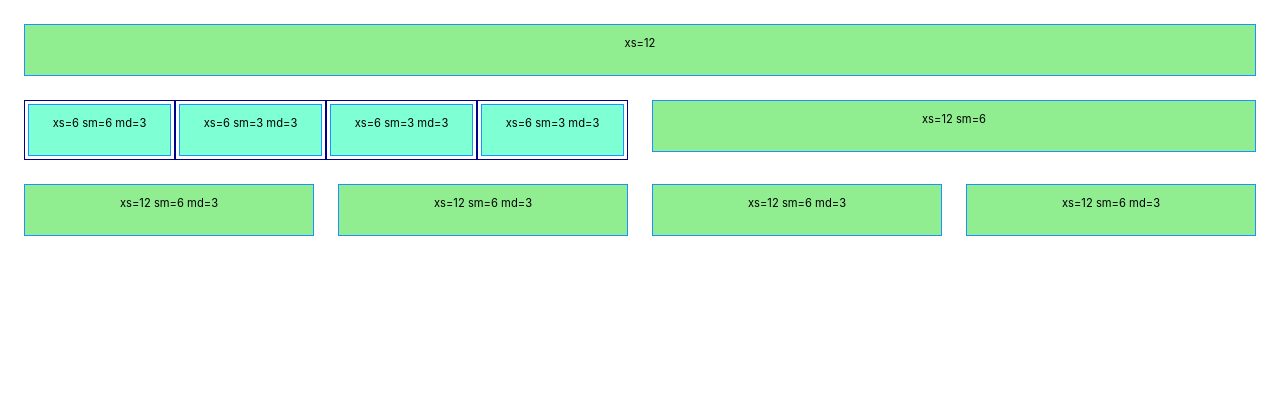
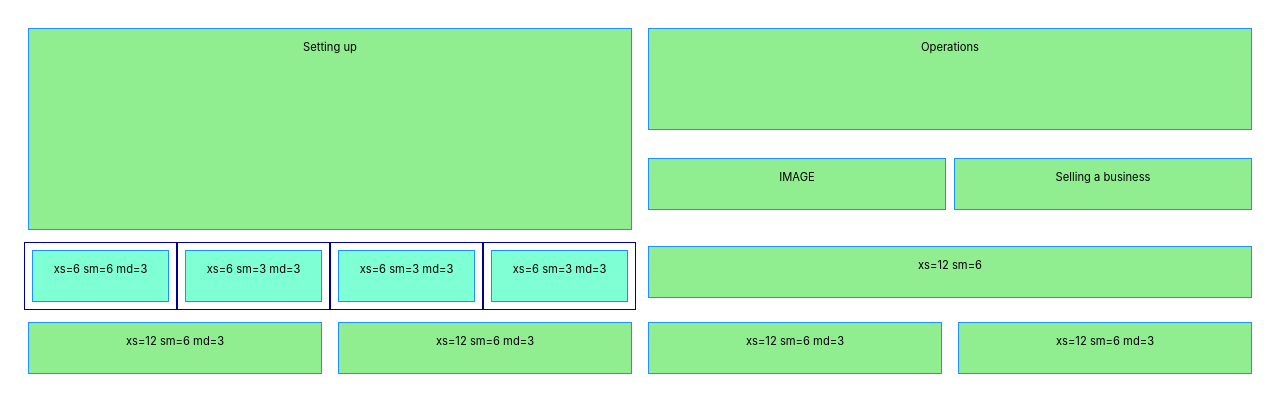
Before and after one commit to mcb-job-tests/mui-grid, a React (Create React App) app: page / in a window 1280 px wide. Shown: the top 412 px of the page. Built offline with nearby package versions, Linux system fonts and the light colour scheme.

Commit message:
starting new sparqa design

```diff
--- a/src/App.css
+++ b/src/App.css
@@ -11,6 +11,7 @@
   border: 1px solid dodgerblue;
   background-color: lightgreen;
   height:50px;
+  margin:4px;
   text-align: center;
   font-size: 0.7rem;
 }
@@ -18,3 +19,11 @@
 .sm-box {
   background-color: aquamarine;
 }
+
+.setting-up {
+  height:200px;
+}
+
+.operations {
+  height:100px;
+}
--- a/src/App.js
+++ b/src/App.js
@@ -18,9 +18,20 @@ function App() {
   return (
     <div className="App">
       <MuiThemeProvider theme={theme}>
-        <Grid container spacing={24}>
-          <Grid item xs={12}>
-            <div className='box'><p>xs=12</p></div>
+        <Grid container spacing={8}>
+          <Grid item xs={12} md={6}>
+            <div className='box setting-up'><p>Setting up</p></div>
+          </Grid>
+          <Grid container item xm={12} sm={12} md={6}>
+            <Grid item xs={12}>
+              <div className='box operations'><p>Operations</p></div>
+            </Grid>
+            <Grid item xs={12} sm={6} md={6}>
+              <div className='box'><p>IMAGE</p></div>
+            </Grid>
+            <Grid item xs={12} sm={6} md={6}>
+              <div className='box'><p>Selling a business</p></div>
+            </Grid>
           </Grid>
           <Grid container item xs={12} sm={6}>
             <Grid className='container' item xs={6} sm={6} md={3}>
```
Also changed, not shown: 1 other file (tests, documents, lock files or other folders).
